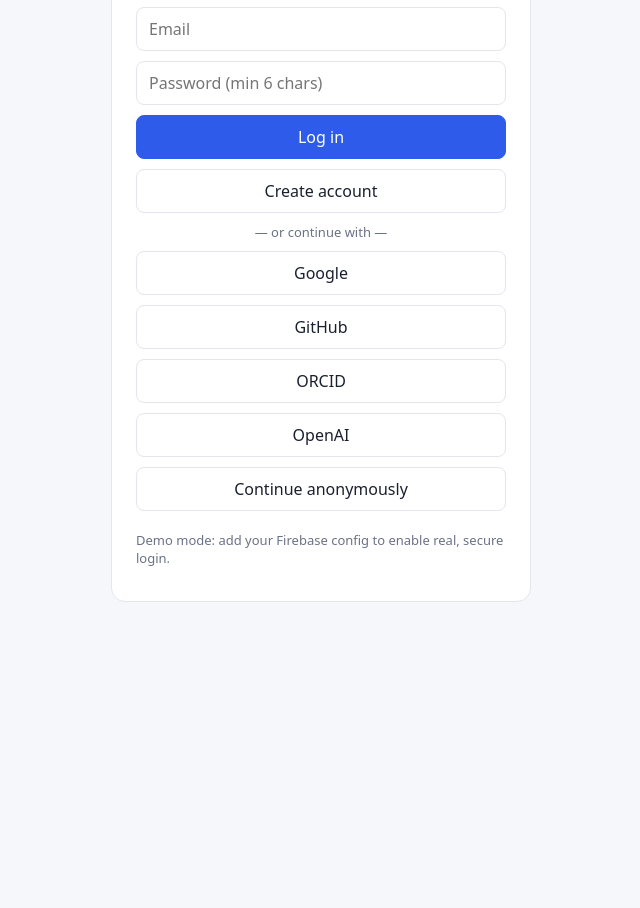
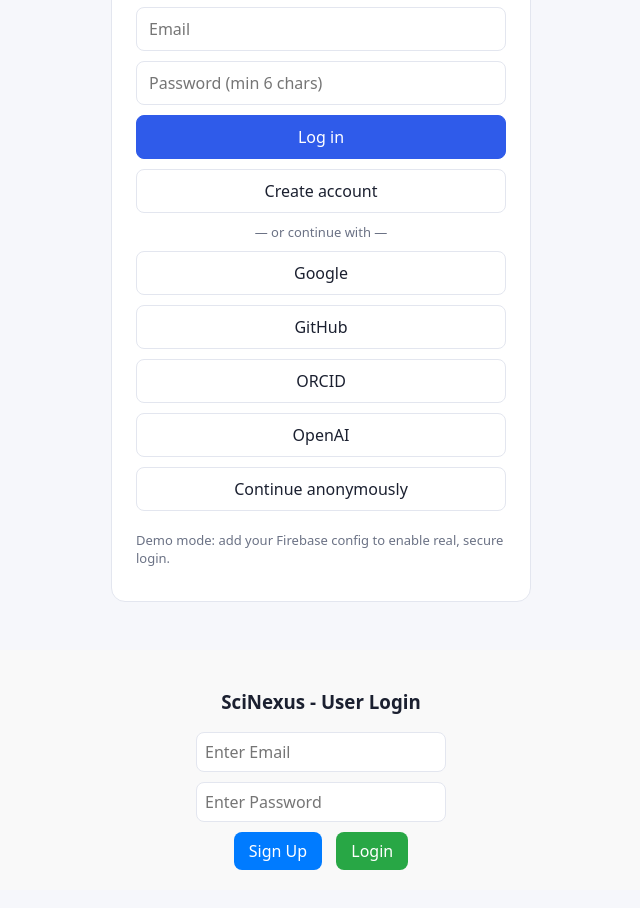
Before and after one commit to kundankrishna666-lang/SciNexus, a plain HTML site: page index.html in a window 1280 px wide. Shown: the part 140-1048 px from the top of the page, without its empty margins (319-959 px from the left). Before the commit the page ends 800 px from the top, so only its background shows below. Drawn offline with Linux system fonts and the light colour scheme.

Commit message:
Update index.html

```diff
--- a/index.html
+++ b/index.html
@@ -188,5 +188,41 @@ boot();
   // Initialize Firebase
   const app = initializeApp(firebaseConfig);
   const analytics = getAnalytics(app);
+</script><!-- यहाँ लॉगिन और साइन-अप का आसान फॉर्म और कोड है -->
+<div style="margin: 20px; padding: 20px; background: #f9f9f9; border-radius: 8px; text-align: center;">
+  <h3>SciNexus - User Login</h3>
+  <input type="email" id="user-email" placeholder="Enter Email" style="padding: 8px; width: 250px; margin-bottom: 10px;"><br>
+  <input type="password" id="user-password" placeholder="Enter Password" style="padding: 8px; width: 250px; margin-bottom: 10px;"><br>
+  <button onclick="signUpUser()" style="padding: 8px 15px; background: #007bff; color: white; border: none; cursor: pointer;">Sign Up</button>
+  <button onclick="loginUser()" style="padding: 8px 15px; background: #28a745; color: white; border: none; cursor: pointer; margin-left: 10px;">Login</button>
+</div>
+
+<script>
+  // नया अकाउंट बनाने के लिए
+  function signUpUser() {
+    const email = document.getElementById('user-email').value;
+    const password = document.getElementById('user-password').value;
+    firebase.auth().createUserWithEmailAndPassword(email, password)
+      .then((res) => {
+        alert("सफलतापूर्वक अकाउंट बन गया!");
+      })
+      .catch((err) => {
+        alert("Error: " + err.message);
+      });
+  }
+
+  // लॉगिन करने के लिए
+  function loginUser() {
+    const email = document.getElementById('user-email').value;
+    const password = document.getElementById('user-password').value;
+    firebase.auth().signInWithEmailAndPassword(email, password)
+      .then((res) => {
+        alert("लॉगिन सफल रहा!");
+      })
+      .catch((err) => {
+        alert("Login Error: " + err.message);
+      });
+  }
 </script>
+
 </body></html>
```
